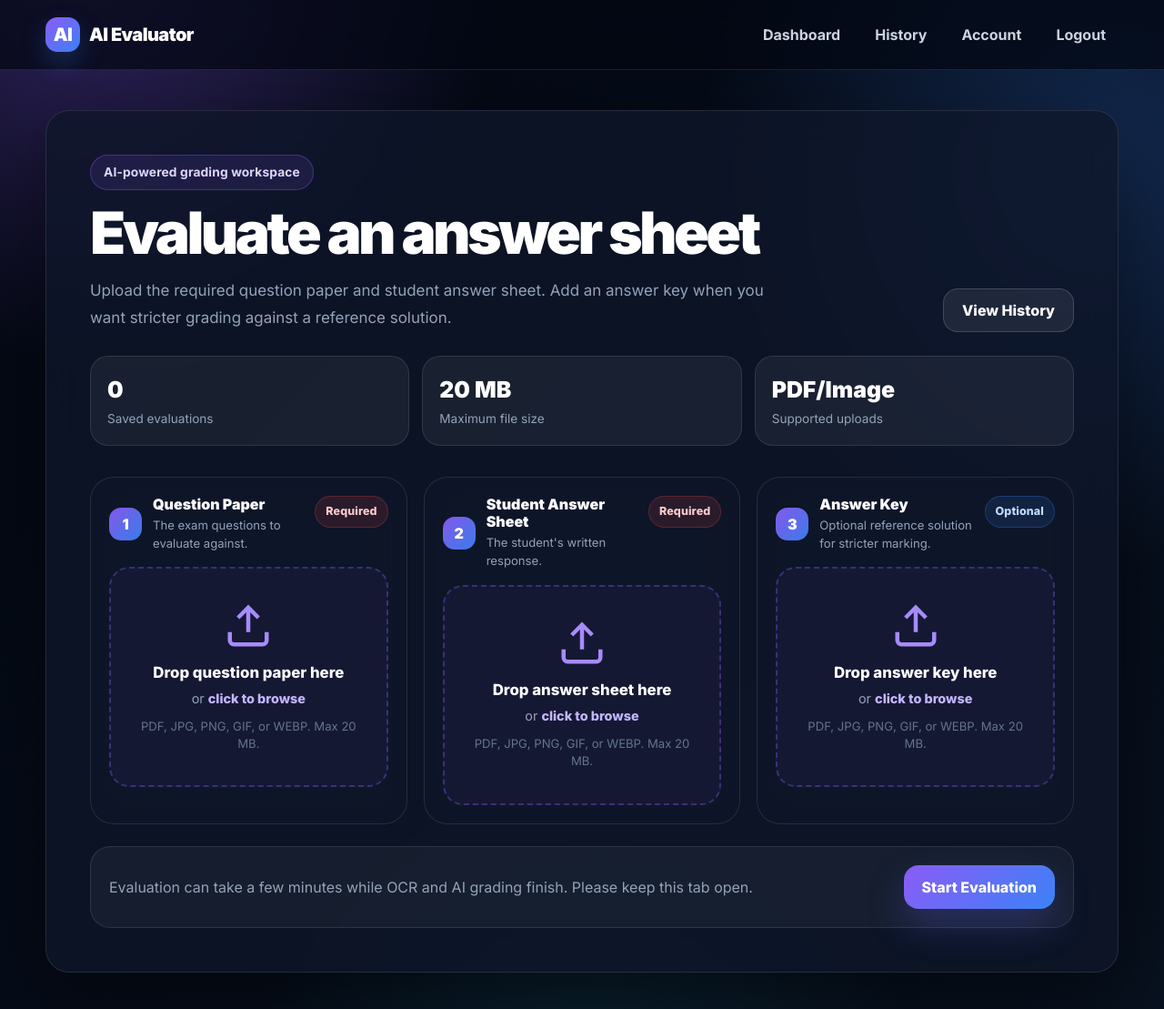
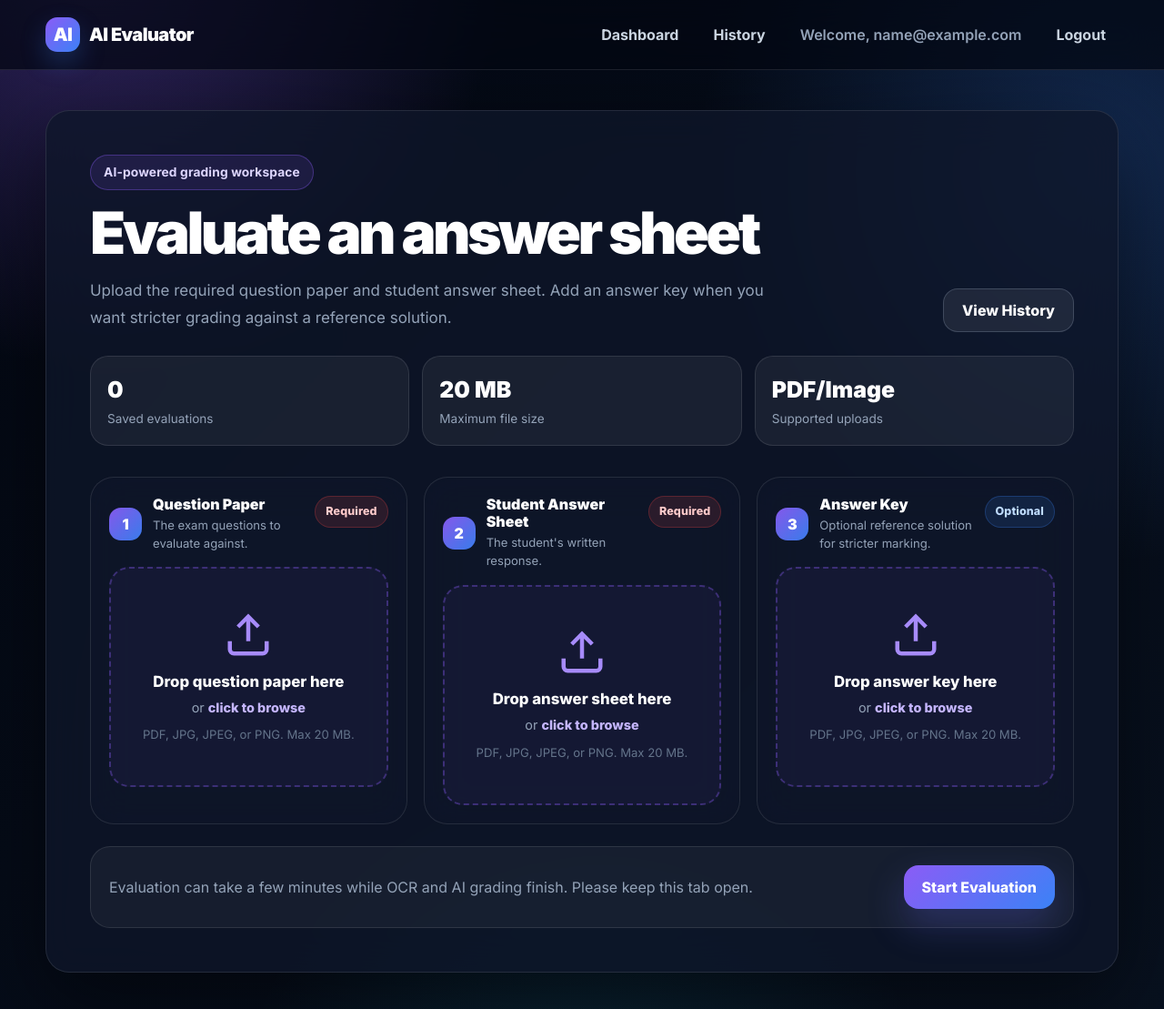
Before and after one commit to akshatg109/ai-evaluater, a Flask app: page /dashboard in a window 1280 px wide. Shown: the top 1109 px of the page at 91% size. Run offline with Flask 3, Linux system fonts and the light colour scheme; the visitor is signed in with stand-in values (Sample User, id 1); data that the repository does not hold is empty; parts of the project's set-up code (start-up, migrations or seed data) failed here and were passed over.

Commit message:
frontend changes

```diff
--- a/app.py
+++ b/app.py
@@ -9,7 +9,7 @@
 from reportlab.lib.units import inch
 from reportlab.platypus import SimpleDocTemplate, Table, TableStyle, Paragraph, Spacer, PageBreak
 from reportlab.lib import colors
-from reportlab.lib.enums import TA_CENTER, TA_LEFT, TA_JUSTIFY
+from reportlab.lib.enums import TA_CENTER, TA_JUSTIFY
 from io import BytesIO
 import json
 import os
@@ -17,7 +17,6 @@
 from supabase import create_client
 from pathlib import Path
 import base64
-import tempfile
 
 
 load_dotenv(dotenv_path=Path(__file__).parent / ".env")
@@ -66,17 +65,6 @@
 
 os.makedirs(UPLOAD_FOLDER, exist_ok=True)
 
-import base64
-import tempfile
-
-def image_to_base64(image_path):
-    with open(image_path, "rb") as f:
-        return base64.b64encode(f.read()).decode("utf-8")
-
-
-from pdf2image import convert_from_path
-from PIL import Image
-import os
 
 def pdf_to_images(file_path):
 
@@ -176,31 +164,6 @@
 
     else:
         raise ValueError(f"Unsupported file type: {ext}")
-
-
-def extract_documents_with_qwen(
-    question_path,
-    answer_path,
-    answer_key_path=None
-):
-
-    question_images = file_to_images(question_path)
-    answer_images = file_to_images(answer_path)
-
-    answer_key_images = []
-
-    if answer_key_path:
-        answer_key_images = file_to_images(answer_key_path)
-
-    print("Question Pages:", len(question_images))
-    print("Answer Pages:", len(answer_images))
-    print("Answer Key Pages:", len(answer_key_images))
-
-    return {
-        "question_images": question_images,
-        "answer_images": answer_images,
-        "answer_key_images": answer_key_images
-    }
 
 
 def evaluate_complete_submission(
@@ -369,18 +332,18 @@
         return json.loads(content)
 
     except Exception as e:
-      import traceback
+        import traceback
 
-    print("\n========== QWEN EVALUATION ERROR ==========")
-    print("Exception:", repr(e))
-    print("Cause:", repr(e.__cause__))
-    traceback.print_exc()
-    print("===========================================\n")
+        print("\n========== QWEN EVALUATION ERROR ==========")
+        print("Exception:", repr(e))
+        print("Cause:", repr(e.__cause__))
+        traceback.print_exc()
+        print("===========================================\n")
 
-    return {
-        "score": 0,
-        "feedback": "AI evaluation is temporarily unavailable."
-    }
+        return {
+            "score": 0,
+            "feedback": "AI evaluation is temporarily unavailable."
+        }
 
 
 def generate_report_buffer(data):
@@ -503,9 +466,15 @@
 
 @app.route("/evaluate", methods=["POST"])
 def evaluate():
-    question_file = request.files["question_file"]
-    answer_file = request.files["answer_file"]
+    question_file = request.files.get("question_file")
+    answer_file = request.files.get("answer_file")
     answer_key_file = request.files.get("answer_key")
+
+    if not question_file or not answer_file:
+        return render_template(
+            "error.html",
+            error="Please upload both a question paper and an answer sheet."
+        ), 400
 
     # Validate file sizes
     question_file.seek(0, 2)  # Seek to end
@@ -543,97 +512,87 @@
         secure_filename(answer_file.filename)
     )
 
-    question_file.save(question_path)
-    answer_file.save(answer_path)
-
-        # Extract answer key if provided
-    answer_key_text = None
     answer_key_path = None
-
     if answer_key_file:
         answer_key_path = os.path.join(
             app.config["UPLOAD_FOLDER"],
             secure_filename(answer_key_file.filename)
         )
-        answer_key_file.save(answer_key_path)
 
-    # Always evaluate, whether or not an answer key exists
-    result = evaluate_complete_submission(
-        question_path,
-        answer_path,
-        answer_key_path
-    )
-
-    question_text = result["question_text"]
-    student_answer = result["student_answer"]
-    answer_key_text = result["answer_key"]
-    max_marks = result["max_marks"]
-
-    print("QUESTION OCR:", question_text)
-    print("ANSWER OCR:", student_answer)
-    if answer_key_text:
-        print("ANSWER KEY OCR:", answer_key_text)
-
-    score = int(result["score"])
-    feedback = result["feedback"]
-
-    email = session.get("user", "guest")
+    def cleanup_files():
+        for path in (question_path, answer_path, answer_key_path):
+            if not path:
+                continue
+            try:
+                os.remove(path)
+            except (OSError, FileNotFoundError):
+                pass
 
     try:
-        supabase.table("evaluations").insert({
-            "user_email": email,
-            "score": score,
-            "feedback": feedback,
-            "answer_key": answer_key_text if answer_key_text else "",
-            "question_text": question_text,
-            "student_answer": student_answer,
-            "report_path": ""
-        }).execute()
+        question_file.save(question_path)
+        answer_file.save(answer_path)
+        if answer_key_file:
+            answer_key_file.save(answer_key_path)
 
-        print("✅ Saved to Supabase")
+        result = evaluate_complete_submission(
+            question_path,
+            answer_path,
+            answer_key_path
+        )
+
+        question_text = result["question_text"]
+        student_answer = result["student_answer"]
+        answer_key_text = result["answer_key"]
+        max_marks = result["max_marks"]
+
+        print("QUESTION OCR:", question_text)
+        print("ANSWER OCR:", student_answer)
+        if answer_key_text:
+            print("ANSWER KEY OCR:", answer_key_text)
+
+        score = int(result["score"])
+        feedback = result["feedback"]
+
+        email = session.get("user", "guest")
+
+        try:
+            supabase.table("evaluations").insert({
+                "user_email": email,
+                "score": score,
+                "feedback": feedback,
+                "answer_key": answer_key_text if answer_key_text else "",
+                "question_text": question_text,
+                "student_answer": student_answer,
+                "report_path": ""
+            }).execute()
+
+            print("✅ Saved to Supabase")
+
+        except Exception as e:
+            print("❌ Supabase Save Error:", e)
+
+        session['evaluation_data'] = {
+            'score': score,
+            'feedback': feedback,
+            'max_marks': max_marks,
+            'question': question_text,
+            'answer': student_answer,
+            'answer_key': answer_key_text,
+            'question_filename': question_file.filename,
+            'answer_filename': answer_file.filename,
+            'answer_key_filename': answer_key_file.filename if answer_key_file else None
+        }
 
     except Exception as e:
-        print("❌ Supabase Save Error:", e)
+        import traceback
+        traceback.print_exc()
+        cleanup_files()
+        return render_template(
+            "error.html",
+            error="Evaluation failed. Please check your files and try again."
+        ), 500
 
-    email = session.get("user", "guest")
-
-    try:
-        supabase.table("evaluations").insert({
-            "user_email": email,
-            "score": score,
-            "feedback": feedback,
-            "answer_key": answer_key_text if answer_key_text else "",
-            "question_text": question_text,
-            "student_answer": student_answer,
-            "report_path": ""
-        }).execute()
-
-        print("✅ Saved to Supabase")
-
-    except Exception as e:
-        print("❌ Supabase Save Error:", e)
-
-    # Store in session for PDF download
-    session['evaluation_data'] = {
-        'score': score,
-        'feedback': feedback,
-        'max_marks': max_marks,
-        'question': question_text,
-        'answer': student_answer,
-        'answer_key': answer_key_text,
-        'question_filename': question_file.filename,
-        'answer_filename': answer_file.filename,
-        'answer_key_filename': answer_key_file.filename if answer_key_file else None
-    }
-
-    # Clean up uploaded files
-    try:
-        os.remove(question_path)
-        os.remove(answer_path)
-        if answer_key_path:
-            os.remove(answer_key_path)
-    except (OSError, FileNotFoundError):
-         pass  # Files may have already been deleted
+    cleanup_files()
 
     return render_template(
         "result.html",
@@ -685,7 +644,7 @@
             return redirect("/login")
 
         except Exception as e:
-            return str(e)
+            return render_template("signup.html", error=str(e))
 
     return render_template("signup.html")
 
@@ -710,7 +669,7 @@
             return redirect("/dashboard")
 
         except Exception as e:
-            return str(e)
+            return render_template("login.html", error=str(e)), 401
 
     return render_template("login.html")
 
@@ -769,67 +728,6 @@
 
     data = session['evaluation_data']
 
-    # Create PDF
-    buffer = BytesIO()
-    doc = SimpleDocTemplate(
-        buffer,
-        pagesize=letter,
-        rightMargin=0.75*inch,
-        leftMargin=0.75*inch,
-        topMargin=0.75*inch,
-        bottomMargin=0.75*inch
-    )
-
-    story = []
-    styles = getSampleStyleSheet()
-
-    # Custom styles
-    title_style = ParagraphStyle(
-        'CustomTitle',
-        parent=styles['Heading1'],
-        fontSize=24,
-        textColor=colors.HexColor('#8b5cf6'),
-        spaceAfter=12,
-        alignment=TA_CENTER,
-        fontName='Helvetica-Bold'
-    )
-
-    heading_style = ParagraphStyle(
-        'CustomHeading',
-        parent=styles['Heading2'],
-        fontSize=14,
-        textColor=colors.HexColor('#3b82f6'),
-        spaceAfter=10,
-        spaceBefore=12,
-        fontName='Helvetica-Bold'
-    )
-
-    normal_style = ParagraphStyle(
-        'CustomNormal',
-        parent=styles['Normal'],
-        fontSize=11,
-        spaceAfter=10,
-        alignment=TA_JUSTIFY
-    )
-
-    meta_style = ParagraphStyle(
-        'MetaStyle',
-        parent=styles['Normal'],
-        fontSize=10,
-        textColor=colors.HexColor('#666666'),
-        spaceAfter=4
-    )
-
-    # Title
-    story.append(Paragraph("📋 AI Answer Sheet Evaluation Report", title_style))
-    story.append(Spacer(1, 6))
-
-    # Divider line
-    from reportlab.platypus import HRFlowable
-    story.append(HRFlowable(width="100%", thickness=2, color=colors.HexColor('#8b5cf6')))
-    story.append(Spacer(1, 12))
-
-    # Use shared PDF builder
     buffer = generate_report_buffer(data)
     return send_file(
         buffer,
--- a/static/js/dashboard.js
+++ b/static/js/dashboard.js
@@ -1,12 +1,10 @@
 (function () {
     const MAX_FILE_SIZE = 20 * 1024 * 1024;
-    const VALID_EXTENSIONS = new Set(['pdf', 'jpg', 'jpeg', 'png', 'gif', 'webp']);
+    const VALID_EXTENSIONS = new Set(['pdf', 'jpg', 'jpeg', 'png']);
     const VALID_MIME_TYPES = new Set([
         'application/pdf',
         'image/jpeg',
-        'image/png',
-        'image/gif',
-        'image/webp'
+        'image/png'
     ]);
 
     const form = document.querySelector('#evaluateForm');
@@ -73,7 +71,7 @@
             return { valid: false, message: 'Unsupported file format. Upload a PDF or image file.' };
         }
 
-        if (file.type && !VALID_MIME_TYPES.has(file.type) && !file.type.startsWith('image/')) {
+        if (file.type && !VALID_MIME_TYPES.has(file.type)) {
             return { valid: false, message: 'Unsupported file format. Upload a PDF or image file.' };
         }
 
--- a/static/style.css
+++ b/static/style.css
@@ -292,6 +292,15 @@
 .nav-link.danger:hover {
     background: rgba(239, 68, 68, 0.14);
     color: #fecaca !important;
+}
+
+.nav-link.greeting,
+.nav-link.greeting:hover {
+    background: transparent;
+    color: #94a3b8 !important;
+    font-weight: 550;
+    cursor: default;
+    white-space: nowrap;
 }
 
 .nav-toggle {
--- a/templates/_navbar.html
+++ b/templates/_navbar.html
@@ -13,7 +13,7 @@
             <a href="/dashboard" class="nav-link">Dashboard</a>
             {% if user and user != "Guest" %}
                 <a href="/history" class="nav-link">History</a>
-                <span class="nav-link" aria-label="Current account">Account</span>
+                <span class="nav-link greeting" aria-label="Logged in as {{ user }}">Welcome, {{ user }}</span>
                 <a href="/logout" class="nav-link danger">Logout</a>
             {% else %}
                 <a href="/login" class="nav-link">Login</a>
--- a/templates/dashboard.html
+++ b/templates/dashboard.html
@@ -61,7 +61,7 @@
                                 <span class="required-badge">Required</span>
                             </div>
 
-                            <input type="file" name="question_file" id="questionInput" class="file-input" accept=".pdf,image/*" required aria-label="Upload question paper">
+                            <input type="file" name="question_file" id="questionInput" class="file-input" accept=".pdf,.jpg,.jpeg,.png" required aria-label="Upload question paper">
                             <div class="drag-drop-zone" role="button" tabindex="0" aria-labelledby="questionUploadTitle" aria-describedby="questionUploadInfo">
                                 <div class="upload-empty">
                                     <svg class="upload-icon" viewBox="0 0 24 24" fill="none" stroke="currentColor" stroke-width="2" aria-hidden="true">
@@ -71,7 +71,7 @@
                                     </svg>
                                     <h3 class="upload-title" id="questionUploadTitle">Drop question paper here</h3>
                                     <p class="upload-subtitle">or <span class="upload-link">click to browse</span></p>
-                                    <p class="upload-info" id="questionUploadInfo">PDF, JPG, PNG, GIF, or WEBP. Max 20 MB.</p>
+                                    <p class="upload-info" id="questionUploadInfo">PDF, JPG, JPEG, or PNG. Max 20 MB.</p>
                                 </div>
                                 <div class="file-preview" data-preview aria-live="polite"></div>
                             </div>
@@ -89,7 +89,7 @@
                                 <span class="required-badge">Required</span>
                             </div>
 
-                            <input type="file" name="answer_file" id="answerInput" class="file-input" accept=".pdf,image/*" required aria-label="Upload student answer sheet">
+                            <input type="file" name="answer_file" id="answerInput" class="file-input" accept=".pdf,.jpg,.jpeg,.png" required aria-label="Upload student answer sheet">
                             <div class="drag-drop-zone" role="button" tabindex="0" aria-labelledby="answerUploadTitle" aria-describedby="answerUploadInfo">
                                 <div class="upload-empty">
                                     <svg class="upload-icon" viewBox="0 0 24 24" fill="none" stroke="currentColor" stroke-width="2" aria-hidden="true">
@@ -99,7 +99,7 @@
                                     </svg>
                                     <h3 class="upload-title" id="answerUploadTitle">Drop answer sheet here</h3>
                                     <p class="upload-subtitle">or <span class="upload-link">click to browse</span></p>
-                                    <p class="upload-info" id="answerUploadInfo">PDF, JPG, PNG, GIF, or WEBP. Max 20 MB.</p>
+                                    <p class="upload-info" id="answerUploadInfo">PDF, JPG, JPEG, or PNG. Max 20 MB.</p>
                                 </div>
                                 <div class="file-preview" data-preview aria-live="polite"></div>
                             </div>
@@ -117,7 +117,7 @@
                                 <span class="optional-badge">Optional</span>
                             </div>
 
-                            <input type="file" name="answer_key" id="keyInput" class="file-input" accept=".pdf,image/*" aria-label="Upload optional answer key">
+                            <input type="file" name="answer_key" id="keyInput" class="file-input" accept=".pdf,.jpg,.jpeg,.png" aria-label="Upload optional answer key">
                             <div class="drag-drop-zone" role="button" tabindex="0" aria-labelledby="keyUploadTitle" aria-describedby="keyUploadInfo">
                                 <div class="upload-empty">
                                     <svg class="upload-icon" viewBox="0 0 24 24" fill="none" stroke="currentColor" stroke-width="2" aria-hidden="true">
@@ -127,7 +127,7 @@
                                     </svg>
                                     <h3 class="upload-title" id="keyUploadTitle">Drop answer key here</h3>
                                     <p class="upload-subtitle">or <span class="upload-link">click to browse</span></p>
-                                    <p class="upload-info" id="keyUploadInfo">PDF, JPG, PNG, GIF, or WEBP. Max 20 MB.</p>
+                                    <p class="upload-info" id="keyUploadInfo">PDF, JPG, JPEG, or PNG. Max 20 MB.</p>
                                 </div>
                                 <div class="file-preview" data-preview aria-live="polite"></div>
                             </div>
```
